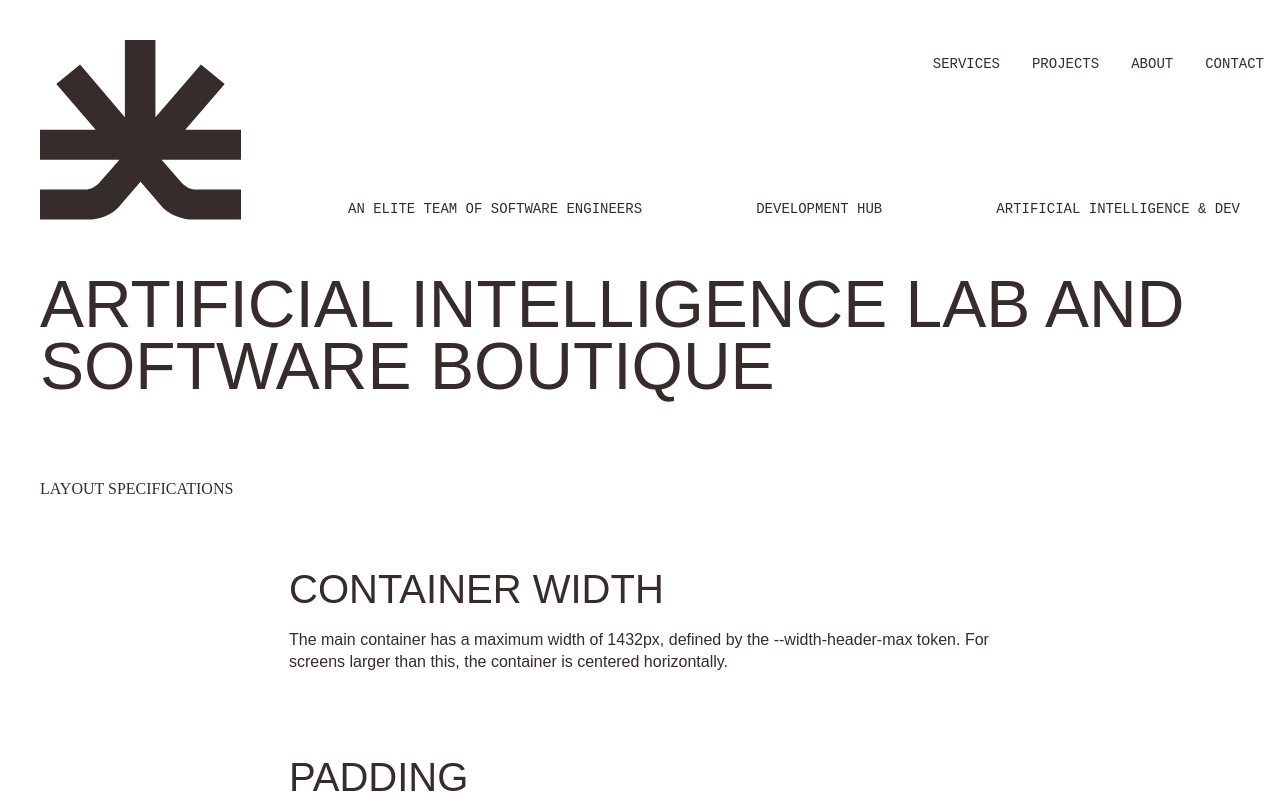
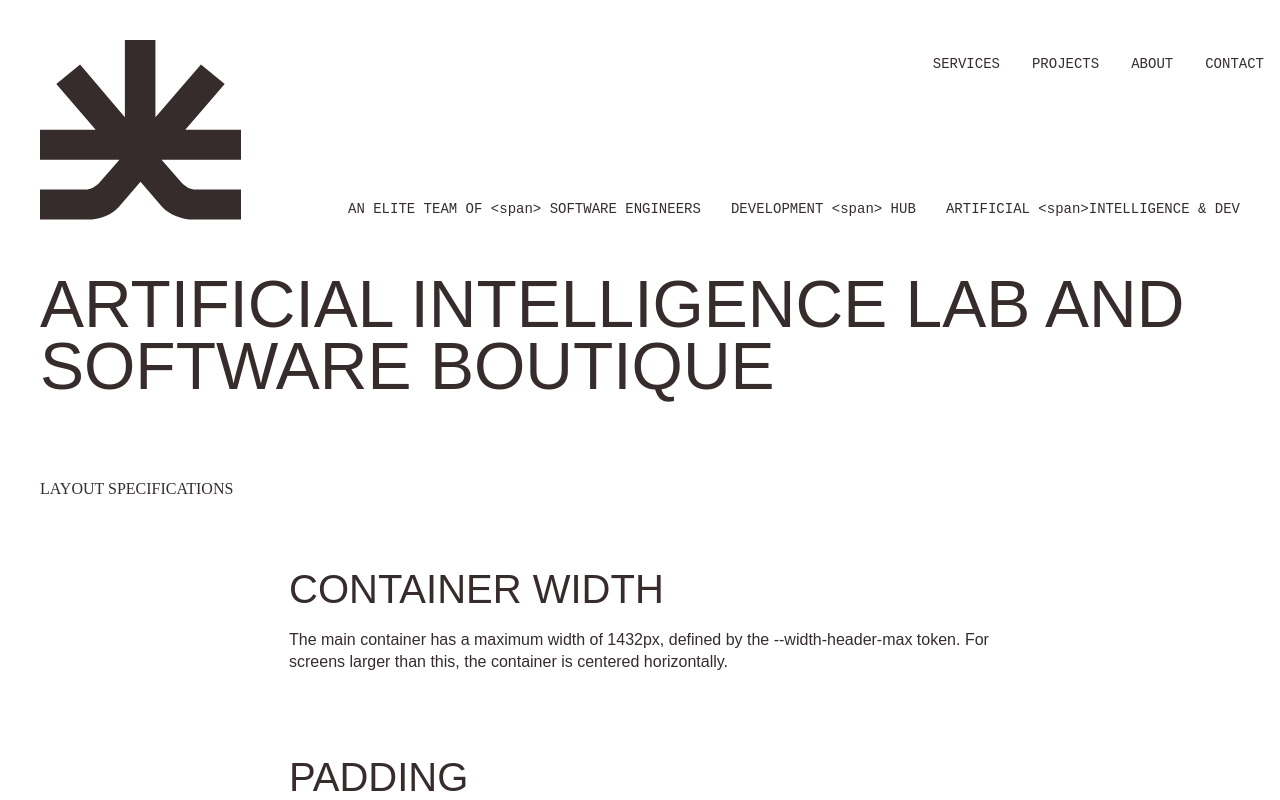
Before and after one commit to Nacho-Rovira/v0-landings-with-ai-tailor-hub, a Next.js app: page /layout-demo in a window 1280 px wide. Shown: the top 800 px of the page. Built offline with nearby package versions, Linux system fonts and the light colour scheme.

Commit message:
feat: update hero section with Tailor Hub content
Add specific header and info blocks for Hero Section.

#VERCEL_SKIP

Co-authored-by: Nacho Rovira <228539233+Nacho-Rovira@users.noreply.github.com>

```diff
--- a/app/layout-demo/page.tsx
+++ b/app/layout-demo/page.tsx
@@ -9,7 +9,7 @@ export default function LayoutDemoPage() {
       {/* Hero Section */}
       <section style={{ marginBottom: "var(--spacing-8xl)" }}>
         <HighlightSection
-          concepts={["AN ELITE TEAM OF SOFTWARE ENGINEERS", "DEVELOPMENT HUB", "ARTIFICIAL INTELLIGENCE & DEV"]}
+          concepts={["AN ELITE TEAM OF <span> SOFTWARE ENGINEERS", "DEVELOPMENT <span> HUB", "ARTIFICIAL <span>INTELLIGENCE & DEV"]}
           header="ARTIFICIAL INTELLIGENCE LAB AND SOFTWARE BOUTIQUE"
         />
       </section>
```
